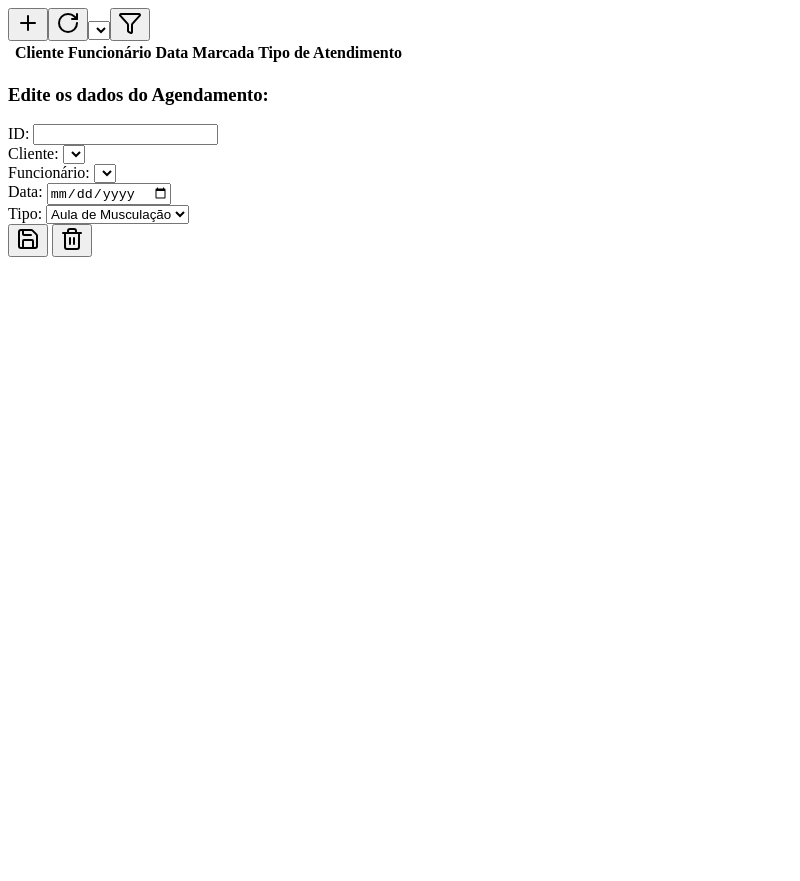
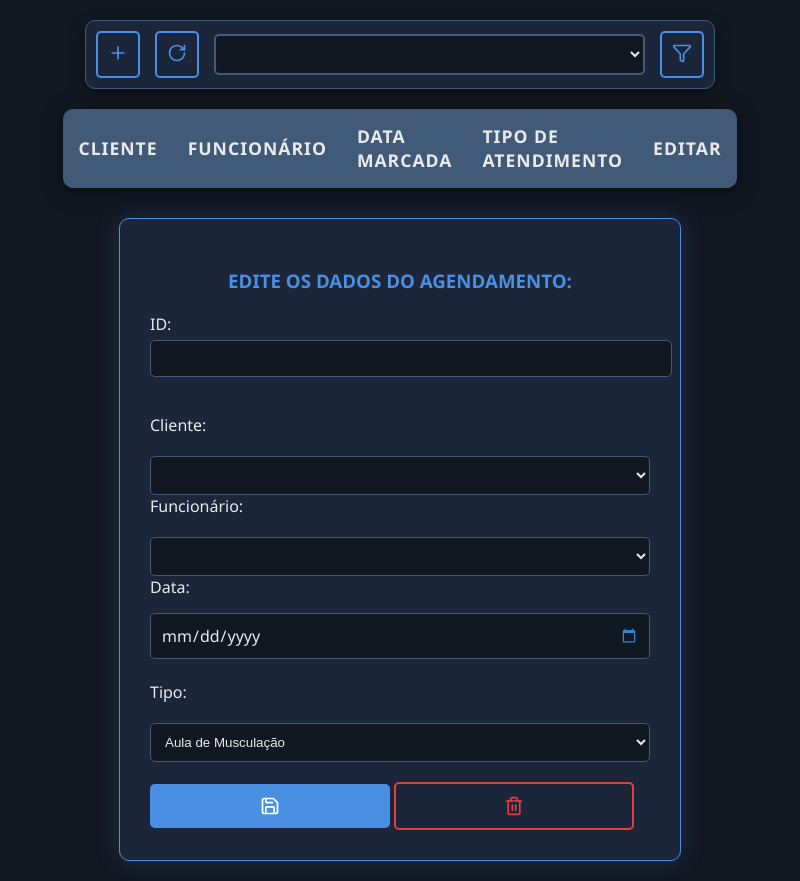
Before and after one commit to TonasP/ELECTRONCSS, an Electron app: page ProjetoIntegrador/src/agendamento/agendamento.html in a window 800 px wide. Before the commit the page ends 800 px from the top, so only its background shows below. Drawn offline with nearby package versions, Linux system fonts and the light colour scheme; no server answers.

Commit message:
Add files via upload

```diff
--- a/ProjetoIntegrador/src/agendamento/agendamento.css
+++ b/ProjetoIntegrador/src/agendamento/agendamento.css
@@ -0,0 +1,233 @@
+/* Agendamento.css - Theme: Midnight Steel (Versão Final e Corrigida) */
+
+/* --- Variáveis de Cores --- */
+:root {
+    --bg-deep-space: #121822;      /* Fundo principal */
+    --bg-ui-element: #1B263B;      /* Fundo de elementos (tabela, modal) */
+    --border-color: #415A77;       /* Bordas e separadores */
+    --text-primary: #EAEAEA;        /* Cor do texto principal */
+    --text-secondary: #778DA9;      /* Cor do texto secundário */
+    --accent-electric-blue: #4A90E2; /* Cor de destaque (botões, ícones) */
+    --accent-danger-red: #E53E3E;    /* Cor para ações de perigo (excluir) */
+}
+
+/* --- Estilos Gerais --- */
+body {
+    font-family: 'Segoe UI', 'Roboto', 'Helvetica Neue', sans-serif;
+    background-color: var(--bg-deep-space);
+    color: var(--text-primary);
+    margin: 0;
+    padding: 20px;
+    display: flex;
+    flex-direction: column;
+    align-items: center;
+    justify-content: center;
+    min-height: 100vh;
+}
+
+/* --- Container dos Controles --- */
+.controls-container {
+    display: flex;
+    gap: 15px;
+    align-items: center;
+    margin-bottom: 20px;
+    width: 80%;
+    max-width: 1000px;
+    padding: 10px;
+    background-color: var(--bg-ui-element);
+    border-radius: 10px;
+    box-shadow: 0 4px 15px rgba(0, 0, 0, 0.4);
+    border: 1px solid var(--border-color);
+}
+
+.controls-container button {
+    background: none;
+    border: 2px solid var(--accent-electric-blue);
+    color: var(--accent-electric-blue);
+    padding: 10px;
+    border-radius: 5px;
+    cursor: pointer;
+    transition: background-color 0.3s, color 0.3s;
+}
+
+.controls-container button:hover {
+    background-color: var(--accent-electric-blue);
+    color: white;
+}
+
+.controls-container #filtro {
+    flex-grow: 1;
+    background-color: var(--bg-deep-space);
+    color: var(--text-primary);
+    border: 2px solid var(--border-color);
+    padding: 10px;
+    border-radius: 5px;
+}
+
+/* --- Tabela Principal --- */
+#AgendamentoTable {
+    width: 80%;
+    max-width: 1000px;
+    border-collapse: collapse;
+    margin-bottom: 30px;
+    background-color: var(--bg-ui-element);
+    box-shadow: 0 4px 20px rgba(0, 0, 0, 0.5);
+    border-radius: 10px;
+    overflow: hidden;
+}
+
+#AgendamentoTable th, #AgendamentoTable td {
+    padding: 15px;
+    text-align: left;
+    border-bottom: 1px solid var(--border-color);
+}
+
+#AgendamentoTable th {
+    background-color: var(--border-color);
+    color: var(--text-primary);
+    font-size: 1.1em;
+    text-transform: uppercase;
+    letter-spacing: 1px;
+}
+
+#AgendamentoTable tbody tr:hover {
+    background-color: var(--border-color);
+    transform: scale(1.02);
+    transition: background-color 0.3s ease, transform 0.3s ease;
+    cursor: pointer;
+}
+
+#AgendamentoTable td button {
+    background: none;
+    border: none;
+    color: var(--accent-electric-blue);
+    cursor: pointer;
+    transition: color 0.3s ease;
+}
+
+#AgendamentoTable td button:hover {
+    color: white;
+}
+
+#AgendamentoTable th:last-child, #AgendamentoTable td:last-child {
+    text-align: center;
+}
+
+/* --- Modal --- */
+#modal {
+    background-color: var(--bg-ui-element);
+    padding: 30px;
+    border-radius: 10px;
+    box-shadow: 0 0 25px rgba(74, 144, 226, 0.2);
+    width: 80%;
+    max-width: 500px;
+    border: 1px solid var(--accent-electric-blue);
+}
+
+#modal h3 {
+    color: var(--accent-electric-blue);
+    text-align: center;
+    margin-bottom: 20px;
+    text-transform: uppercase;
+}
+
+#modal label {
+    display: block;
+    margin-bottom: 15px;
+}
+
+#modal input[type="text"], #modal select {
+    width: 100%;
+    padding: 10px;
+    margin-top: 5px;
+    border-radius: 5px;
+    border: 1px solid var(--border-color);
+    background-color: var(--bg-deep-space);
+    color: var(--text-primary);
+}
+
+#modal input:focus, #modal select:focus {
+    outline: none;
+    border-color: var(--accent-electric-blue);
+    box-shadow: 0 0 10px rgba(74, 144, 226, 0.3);
+}
+
+/* --- Botões do Modal --- */
+#btn-salvar, #btn-excluir {
+    width: calc(50% - 10px);
+    padding: 12px;
+    margin-top: 20px;
+    border-radius: 5px;
+    cursor: pointer;
+    font-size: 1.1em;
+    transition: all 0.3s ease;
+    display: inline-flex;
+    align-items: center;
+    justify-content: center;
+    gap: 8px;
+}
+
+#btn-salvar {
+    background-color: var(--accent-electric-blue);
+    color: white;
+    border: none;
+}
+
+#btn-salvar:hover {
+    opacity: 0.9;
+}
+
+#btn-excluir {
+    background-color: transparent;
+    color: var(--accent-danger-red);
+    border: 2px solid var(--accent-danger-red);
+}
+
+#btn-excluir:hover {
+    background-color: var(--accent-danger-red);
+    color: white;
+}
+
+/* --- Estilização do Calendário (Versão Funcional) --- */
+.date-input-wrapper {
+    margin-top: 5px;
+}
+
+#modal input[type="date"] {
+    color-scheme: dark;
+    -webkit-appearance: auto;
+    -moz-appearance: auto;
+    appearance: auto;
+    box-sizing: border-box;
+    width: 100%;
+    padding: 10px;
+    border-radius: 5px;
+    border: 1px solid var(--border-color);
+    background-color: var(--bg-deep-space);
+    color: var(--text-primary);
+    font-family: inherit;
+    font-size: 1em;
+}
+
+#modal input[type="date"]::-webkit-calendar-picker-indicator {
+    filter: invert(58%) sepia(87%) saturate(542%) hue-rotate(172deg) brightness(92%) contrast(87%);
+    cursor: pointer;
+    transition: filter 0.3s;
+}
+
+#modal input[type="date"]::-webkit-calendar-picker-indicator:hover {
+    filter: invert(58%) sepia(87%) saturate(542%) hue-rotate(172deg) brightness(120%) contrast(90%);
+}
+
+#modal input[type="date"]:focus {
+    outline: none;
+    border-color: var(--accent-electric-blue);
+    box-shadow: 0 0 10px rgba(74, 144, 226, 0.3);
+}
+
+/* --- Ícones Lucide --- */
+.lucide {
+    width: 20px;
+    height: 20px;
+    stroke-width: 2;
+}
--- a/ProjetoIntegrador/src/agendamento/agendamento.html
+++ b/ProjetoIntegrador/src/agendamento/agendamento.html
@@ -2,65 +2,68 @@
 <html lang="pt-br">
 
 <head>
-
     <meta charset="UTF-8">
     <meta name="viewport" content="width=device-width, initial-scale=1.0">
     <link href='Agendamento.css' type="text/css" rel="stylesheet">
     <title>Lista de Agendamentos</title>
-
     <script src="https://unpkg.com/lucide@latest"></script>
-
 </head>
 
 <body>
 
+    <!-- Container para os botões e filtro, acima da tabela -->
+    <div class="controls-container">
+        <button id='btn-incluir' title="Incluir Novo Agendamento">
+            <icon id="iIncluir"></icon>
+        </button>
+        <button id="btn-limparFiltro" title="Limpar Filtro">
+            <icon id="IlimparFiltro"></icon>
+        </button>
+        <select id="filtro" name="Filtro">
+            <!-- As opções serão preenchidas via JavaScript -->
+        </select>
+        <button id="btnFiltro" title="Aplicar Filtro">
+            <icon id='IFiltrar'></icon>
+        </button>
+    </div>
+
+    <!-- Tabela com estrutura limpa e cabeçalhos corretos -->
     <table id="AgendamentoTable">
         <thead>
             <tr>
-                <button id='btn-incluir'>
-                    <icon id="iIncluir"></icon>
-                </button>
-                <button id="btn-limparFiltro">
-                    <icon id="IlimparFiltro"></icon>
-                </button>
-                <select id= "filtro" name="Filtro">
-                </select>
-                <button id="btnFiltro">
-                        <icon id='IFiltrar'></icon>
-                    </button>
-                <i id="iAvaliacao"></i>
-                <th></th>
                 <th>Cliente</th>
                 <th>Funcionário</th>
                 <th>Data Marcada</th>
                 <th>Tipo de Atendimento</th>
+                <th>Editar</th>
             </tr>
         </thead>
         <tbody id="AgendamentosTableDados">
+            <!-- As linhas da tabela serão preenchidas via JavaScript -->
         </tbody>
     </table>
 
 
-    <!--modal-->
+    <!-- Modal com a estrutura HTML corrigida para o campo de data -->
     <div id="modal">
         <h3>Edite os dados do Agendamento:</h3>
         <label>ID: <input type="text" id="Agendamento-id" readonly />
         </label>
         <br>
         <label for="cliente-nome">Cliente:</label>
-        <select id="cliente-nome" >
-
+        <select id="cliente-nome">
+            <!-- As opções serão preenchidas via JavaScript -->
         </select>
         <br>
         <label for="funcionario-nome">Funcionário:</label>
         <select id="funcionario-nome">
-
+            <!-- As opções serão preenchidas via JavaScript -->
         </select>
         <br>
-        <label for="data" >Data:</label>
-        <input id="data" type="date" >
-
-    </input>
+        <label for="data">Data:</label>
+        <div class="date-input-wrapper">
+            <input id="data" type="date">
+        </div>
         <br>
         <label for="tipo">Tipo:</label>
         <select id="tipo" placeholder="Tipo">
@@ -78,7 +81,7 @@
         </button>
     </div>
 
-
+    <!-- Script JS -->
     <script src="agendamento.js"></script>
 </body>
 
--- a/ProjetoIntegrador/src/agendamento/agendamento.js
+++ b/ProjetoIntegrador/src/agendamento/agendamento.js
@@ -24,7 +24,7 @@ function mostrarDetalhes(agendamento) {
     modalIDAgendamento.value = agendamento.id;
     dropdownCliente.value = agendamento.cliente_id;
     dropdownFuncionario.value = agendamento.funcionario_id;
-    dropdownData.value = new Date(agendamento.data).toISOString().split('T')[0];
+    dropdownData.value = agendamento.data
     dropdownTipo.value = agendamento.tipo;
 }
 
@@ -89,14 +89,23 @@ async function carregarAgendamentos() {
 function criarLinhaAgendamento(agendamento) {
     const linha = document.createElement("tr");
 
-    linha.innerHTML += `<td></td>`;
+    linha.innerHTML=''
 
+    const celulanome = document.createElement('td');
+    celulanome.textContent = agendamento.cliente;
+    linha.appendChild(celulanome)
 
-    linha.innerHTML += `<td>${agendamento.cliente}</td>`;
-    linha.innerHTML += `<td>${agendamento.funcionario}</td>`;
-    linha.innerHTML += `<td>${new Date(agendamento.data).toLocaleDateString()}</td>`;
-    linha.innerHTML += `<td>${agendamento.tipo}</td>`;
+    const celulafuncionario = document.createElement('td')
+    celulafuncionario.textContent =agendamento.funcionario
+    linha.appendChild(celulafuncionario)
 
+    const celuladata = document.createElement('td')
+    celuladata.textContent = agendamento.data
+    linha.appendChild(celuladata)
+
+    const celulatipo = document.createElement("td")
+    celulatipo.textContent = agendamento.tipo
+    linha.appendChild(celulatipo)
 
     const celulaBotao = document.createElement("td");
     const botao = document.createElement("button");
--- a/ProjetoIntegrador/src/agendamento/agendamentoDB.js
+++ b/ProjetoIntegrador/src/agendamento/agendamentoDB.js
@@ -9,7 +9,8 @@ async function buscarAgendamentos() {
             funcionarios.nome AS funcionario,
             clientes.id AS cliente_id,
             funcionarios.id AS funcionario_id,
-            agendamentos.data_marcada AS data,
+            TO_CHAR(data_marcada, 'YYYY-MM-DD') as data,
+            TO_CHAR(data_marcada, 'DD/MM/YY') as data_formatada,
             agendamentos.tipo AS tipo
         FROM "GymControl".agendamentos
         JOIN "GymControl".clientes ON clientes.id = agendamentos.id_cliente
```
